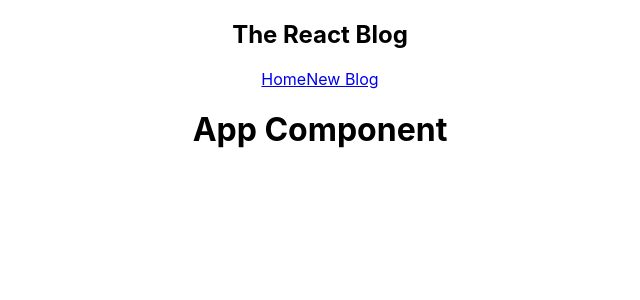
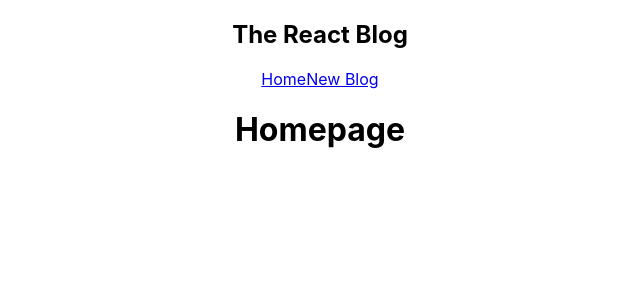
Before and after one commit to rsnr-code/react-microblog, a React (Create React App) app in the folder react-blog/: page / in a window 1280 px wide. Shown: the top 300 px of the page, without its empty margins (320-960 px from the left). Built offline with nearby package versions, Linux system fonts and the light colour scheme.

Commit message:
created Home component and nested

```diff
--- a/react-blog/src/App.js
+++ b/react-blog/src/App.js
@@ -1,5 +1,6 @@
 import './App.css';
 import Navbar from './Navbar'
+import Home from './Home'
 
 function App() {
 
@@ -7,7 +8,7 @@
     <div className="App">
       <Navbar />
       <div className="content">
-        <h1>App Component</h1>
+        <Home />
       </div>
     </div>
   );
--- /dev/null
+++ b/react-blog/src/Home.js
@@ -0,0 +1,9 @@
+const Home = () => {
+    return (
+        <div className="home">
+            <h1>Homepage</h1>
+        </div>
+    );
+}
+
+export default Home;
```
